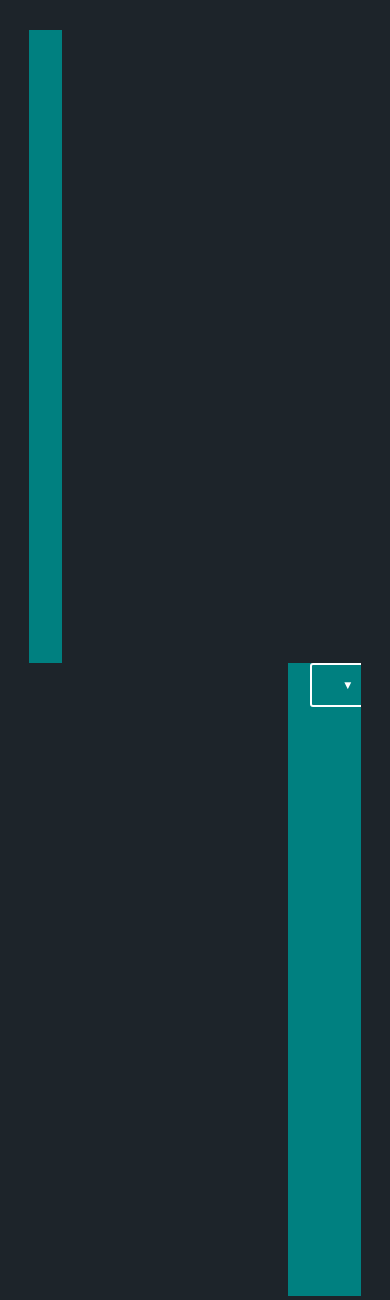
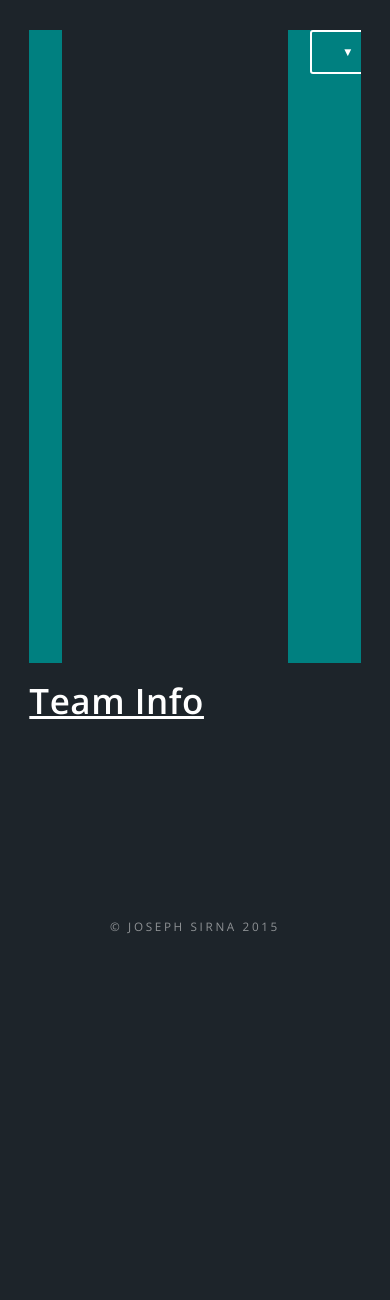
Before and after one commit to msb333-msb333/mentormaps, a PHP site: page /map.php in a window 390 px wide. Shown: the part 44-1344 px from the top of the page. After the commit the page ends 978 px from the top, so only its background shows below. Run offline with PHP 8.4, Linux system fonts and the light colour scheme; the visitor is signed in with stand-in values (Sample User, id 1); data that the repository does not hold is empty; some libraries are stand-ins or nearby versions.

Commit message:
more css

```diff
--- a/map.php
+++ b/map.php
@@ -273,28 +273,18 @@ while($r=mysqli_fetch_assoc($result)){
 					<article id="footer" style="padding-top:30px;">
 					<div id="maybe-this-will-work-wrapper"><!--holy crap, it worked-->
 					<div id="map-and-search-wrapper" style="display:inline-block;width:100%;color:black;">
-
-					<div id="legend">
+						<div id="legend">
 						<script>
 							document.getElementById('legend').setAttribute('style', 'height:' + parseInt(parseInt(window.innerHeight) - parseInt((window.innerHeight / 4))) + "px" + ";float:left;background-color:teal;width:10%;color:white;");
 						</script>
 					</div>
-
-							<div id="map-section">
-							<script>
-								document.getElementById('map-section').setAttribute("style","text-align:center;margin: 0 auto;");
-								document.getElementById("map-section").style.height= window.innerHeight - (window.innerHeight / 4) + "px";
-								document.getElementById('map-section').style.width = window.innerWidth * 0.3 + "px";
-							</script>
-							<div id="map-canvas"></div>
-						</div>
 
 						<div id="search-wrapper">
 						<script>
 
 						var up = false;
 
-						document.getElementById('search-wrapper').setAttribute('style', 'height:' + document.getElementById('map-section').style.height + ";text-align: center;float:right;background-color:teal;width:22%;color:white;text-align:left;");
+						document.getElementById('search-wrapper').setAttribute('style', 'height:' + parseInt(parseInt(window.innerHeight) - parseInt((window.innerHeight / 4))) + "px" + ";text-align: center;float:right;background-color:teal;width:22%;color:white;text-align:left;");
 
 						function frau(){
 							if(up){
@@ -321,6 +311,15 @@ while($r=mysqli_fetch_assoc($result)){
 								<li><button id="coolarrow" onclick="frau();">&#9660;</button></li>
 							</ul>
 							</div>
+						</div>
+
+						<div id="map-section">
+							<script>
+								//document.getElementById('map-section').setAttribute("style","");
+								document.getElementById("map-section").style.height= window.innerHeight - (window.innerHeight / 4) + "px";
+								document.getElementById('map-section').style.width = window.innerWidth * 0.3 + "px";
+							</script>
+							<div id="map-canvas"></div>
 						</div>
 					</div>
 
```
